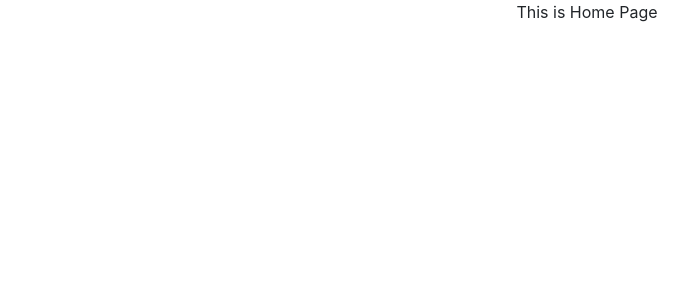
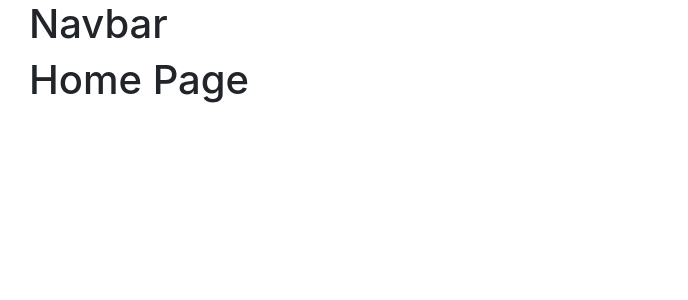
Before and after one commit to rahmatsyifana12/my-portfolio-v2, a React (Create React App) app: page / in a window 1280 px wide. Shown: the top 300 px of the page, without its empty margins (53-741 px from the left). Built offline with nearby package versions, Linux system fonts and the light colour scheme.

Commit message:
Add navbar component

```diff
--- a/src/App.css
+++ /dev/null
@@ -1,38 +0,0 @@
-.App {
-  text-align: center;
-}
-
-.App-logo {
-  height: 40vmin;
-  pointer-events: none;
-}
-
-@media (prefers-reduced-motion: no-preference) {
-  .App-logo {
-    animation: App-logo-spin infinite 20s linear;
-  }
-}
-
-.App-header {
-  background-color: #282c34;
-  min-height: 100vh;
-  display: flex;
-  flex-direction: column;
-  align-items: center;
-  justify-content: center;
-  font-size: calc(10px + 2vmin);
-  color: white;
-}
-
-.App-link {
-  color: #61dafb;
-}
-
-@keyframes App-logo-spin {
-  from {
-    transform: rotate(0deg);
-  }
-  to {
-    transform: rotate(360deg);
-  }
-}
--- a/src/App.js
+++ b/src/App.js
@@ -1,10 +1,9 @@
-import './App.css';
 import { Routes, Route } from 'react-router-dom';
 import Home from './components/Home/Home';
 
 function App() {
   return (
-    <div className='App'>
+    <div>
       <Routes>
         <Route exact path='/'>
           <Route exact path='/' element={<Home />} />
--- a/src/components/Home/Home.jsx
+++ b/src/components/Home/Home.jsx
@@ -1,7 +1,10 @@
+import Navbar from "../Navbar/Navbar";
+
 function Home() {
     return (
-        <div>
-            This is Home Page
+        <div className="container">
+            <Navbar />
+            <h1>Home Page</h1>
         </div>
     );
 }
--- /dev/null
+++ b/src/components/Navbar/Navbar.jsx
@@ -0,0 +1,9 @@
+function Navbar() {
+    return (
+        <div className="">
+            <h1>Navbar</h1>
+        </div>
+    );
+}
+
+export default Navbar;
```
